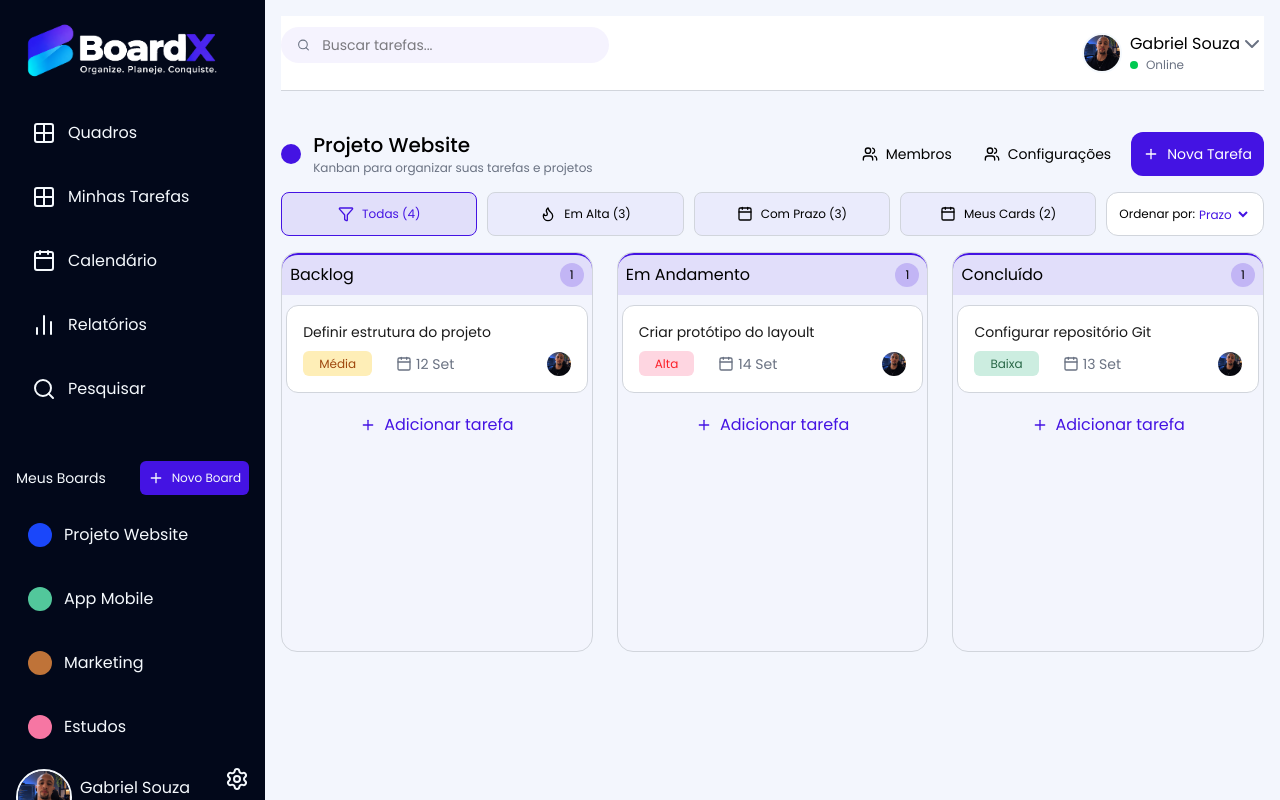
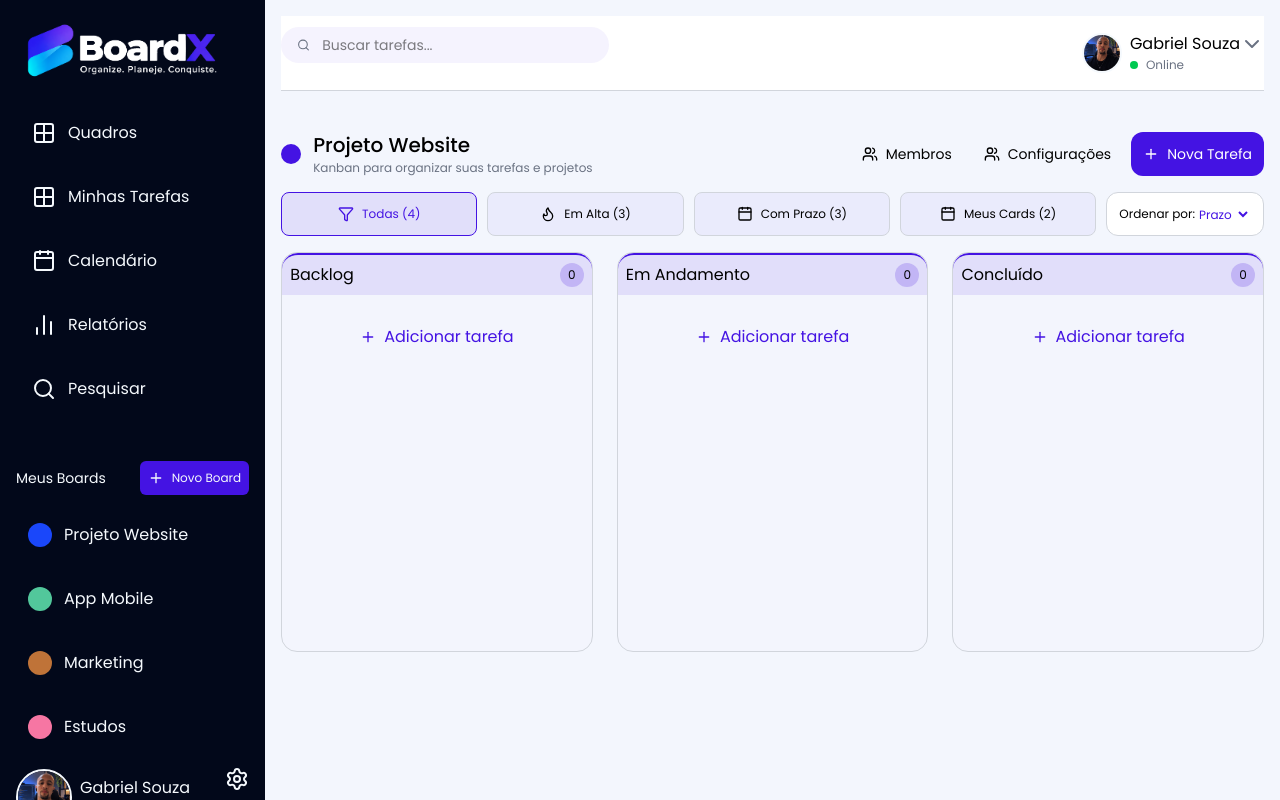
Before and after one commit to BiellSouza/BoardX, a React (Vite) app: page / in a window 1280 px wide. Built offline with nearby package versions, Linux system fonts and the light colour scheme.

Commit message:
criação dos cards funcionando, verificar date

```diff
--- a/src/pages/Dashboard.tsx
+++ b/src/pages/Dashboard.tsx
@@ -142,35 +142,7 @@ function Dashboard() {
     column: "backlog" | "doing" | "done";
   };
 
-  const initialTasks: Task[] = [
-    {
-      id: 1,
-      label: "Definir estrutura do projeto",
-      date: "12 Set",
-      priority: "Média",
-      color: "#FEEEB7",
-      textColor: "#9F480E",
-      column: "backlog",
-    },
-    {
-      id: 2,
-      label: "Criar protótipo do layoult",
-      date: "14 Set",
-      priority: "Alta",
-      color: "#FED6E1",
-      textColor: "#FC212A",
-      column: "doing",
-    },
-    {
-      id: 3,
-      label: "Configurar repositório Git",
-      date: "13 Set",
-      priority: "Baixa",
-      color: "#CCEDE0",
-      textColor: "#296847",
-      column: "done",
-    },
-  ];
+  const initialTasks: Task[] = [];
 
   const [tasks, setTasks] = useState<Task[]>(initialTasks);
 
@@ -197,7 +169,7 @@ function Dashboard() {
   const [column, setColumn] = useState<"backlog" | "doing" | "done">("backlog");
 
   function Teste() {
-    if (taskName === "" && description === "") {
+    if (taskName === "" || description === "" || priorityTask === "" || dateTask === "") {
       alert("Defina os valores corretamente");
       return;
     }
@@ -468,7 +440,12 @@ function Dashboard() {
                                 <Calendar className="size-4 text-secondary" />
 
                                 <p className="text-sm text-secondary">
-                                  {task.date}
+                                  {new Date(task.date)
+                                    .toLocaleDateString("pt-BR", {
+                                      day: "2-digit",
+                                      month: "short",
+                                    })
+                                    .replace(".", "")}
                                 </p>
                               </div>
                             </div>
```
